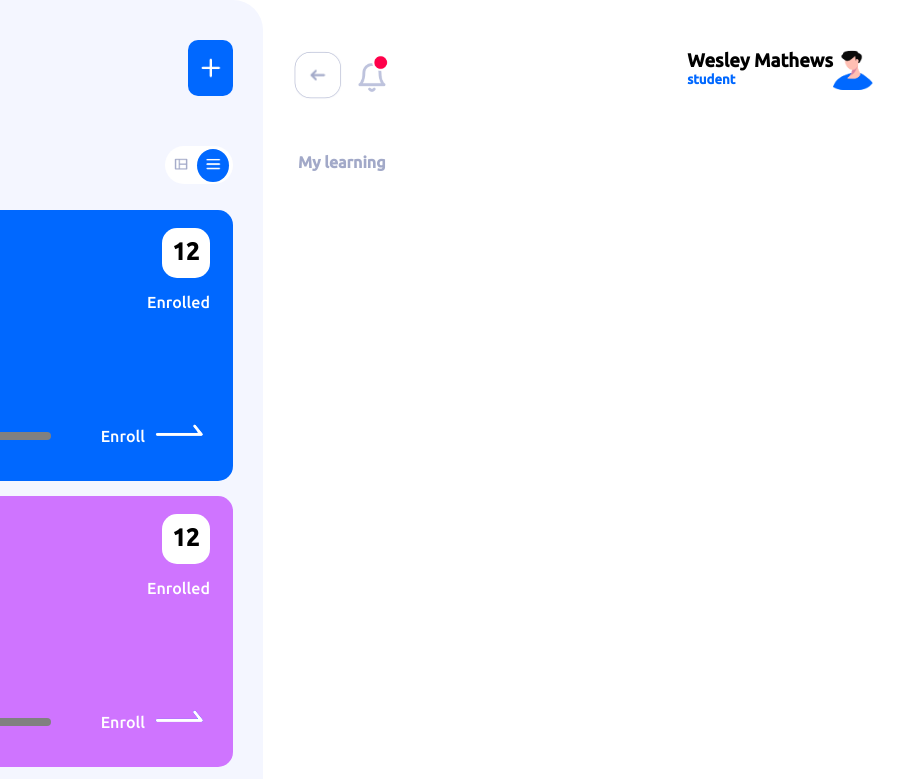
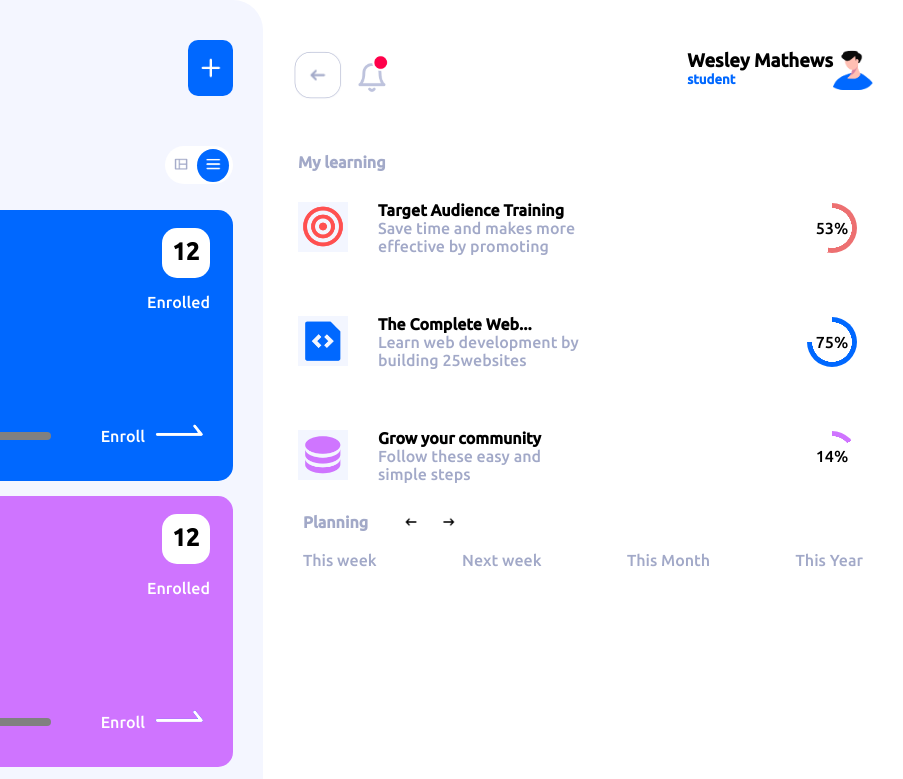
Before and after one commit to ramajeyam-mediwave/course-activity, a plain HTML site: page apps/index.html in a window 1280 px wide. Shown: the top 779 px of the page, 377-1280 px from the left. Drawn offline with Linux system fonts and the light colour scheme; a web font is replaced by a local one.

Commit message:
Added styles

```diff
--- a/apps/index.html
+++ b/apps/index.html
@@ -163,7 +163,6 @@
             <h3>Wesley Mathews</h3>
             <h5 class="student">student</h5>
           </div>
-
           <img
             src="/assets/profile.png"
             alt="profile-img"
@@ -172,12 +171,72 @@
           />
         </div>
         </div>
-        <h4 class="learn-background">My learning</h4>
+        <div>
+         <h4 class="learn-background">My learning</h4>
+        </div>
+        <div class="percent">
+            <div class="percent-img">
+                <img class="learning-icon" src="/assets/my-learning-icon1.png" alt="learning-icon">
+            </div>
+                <div class="learning-text">
+                    <h4>Target Audience Training</h4>
+                    <span>Save time and makes more effective by promoting</span>
+                </div>
+                <div>
+                    <div class="progress-bar-target">
+                        <progress value="75" min="0" max="100" style="visibility:hidden;height:0;width:0;">75%</progress>
+                      </div>
+                </div>
+        </div>
+        <div class="complete-web">
+            <div class="percent-img">
+                <img class="learning-icon" src="/assets/my-learning-icon2.png" alt="learning-icon">
+            </div>
+                <div class="learning-text">
+                    <h4>The Complete Web...</h4>
+                    <span>Learn web development by building 25websites</span>
+                </div>
+                <div>
+                    <div class="progress-bar-web">
+                        <progress value="75" min="0" max="100" style="visibility:hidden;height:0;width:0;">75%</progress>
+                      </div>
+                </div>
+        </div>
+        <div class="grow-community">
+            <div class="percent-img">
+                <img class="learning-icon" src="/assets/my-learning-icon3.png" alt="learning-icon">
+            </div>
+                <div class="learning-text">
+                    <h4>Grow your community</h4>
+                    <span>Follow these easy and simple steps</span>
+                </div>
+                <div>
+                    <div class="progress-bar-grow">
+                        <progress value="75" min="0" max="100" style="visibility:hidden;height:0;width:0;">75%</progress>
+                      </div>
+                </div>
+        </div>
+        <div class="planning">
+            <h4>Planning</h4>
+            <div class="left-arrow">
+              <img src="/assets/slider-left.png" alt="left-arrow" width="15px"/>
+            </div>
+            <div class="right-arrow" alt="right-arrow">
+              <img src="/assets/slider-right.png"  width="15px"/>
+            </div>
+          </div>
+          <div>
+            <div class="calender">
+                <div class="cal-label">
+                    <span>This week</span>
+                    <span>Next week</span>
+                    <span>This Month</span>
+                    <span>This Year</span>
+                </div>
+            </div>
+          </div>
+    </div>
       </div>
       </div>
-
-      </div>
-
-
   </body>
 </html>
--- a/apps/style.css
+++ b/apps/style.css
@@ -106,19 +106,19 @@ body {
   padding: 18px;
   margin-bottom: 15px;
 }
-.card2{
+.card2 {
   background-color: #cf74ff;
   border-radius: 15px;
   padding: 18px;
   margin-bottom: 15px;
 }
-.card3{
+.card3 {
   background-color: #fadb39;
   border-radius: 15px;
   padding: 18px;
   margin-bottom: 15px;
 }
-.card4{
+.card4 {
   background-color: #ed7071;
   border-radius: 15px;
   padding: 18px;
@@ -136,7 +136,6 @@ body {
   height: 155px;
   padding-right: 10px;
 }
-
 .number {
   background-color: white;
   height: 40px;
@@ -150,12 +149,10 @@ body {
 p {
   color: white;
 }
-
 .enroll-twelve p {
   padding-top: 15px;
   padding-right: 5px;
 }
-
 .foot {
   display: flex;
   align-items: center;
@@ -167,58 +164,149 @@ p {
   align-items: center;
   margin-top: 22px;
 }
-.progess{
+.progess {
   margin-top: 22px;
   margin-left: 10px;
   background-color: grey;
   height: 8px;
   width: 370px;
   border-radius: 20px;
-
 }
-.enroll-white img{
+.enroll-white img {
   padding-bottom: 5px;
 }
-.progress-grey{
+.progress-grey {
   margin-top: 22px;
   margin-left: 10px;
-    background-color:white;
+  background-color: white;
   height: 8px;
   width: 200px;
   border-radius: 20px;
   margin-top: 0px;
   margin-left: 0px;
 }
-.total-div{
+.total-div {
   display: grid;
   grid-template-columns: 1fr 1fr;
-
 }
-.back-img,.notification-img{
+.back-img,
+.notification-img {
   width: 50px;
   height: 50px;
 }
-.top-learning{
+.top-learning {
   padding: 50px 30px;
   display: flex;
   justify-content: space-between;
-
 }
-
-.student{
+.student {
   color: #0068ff;
 }
-.profile{
+.profile {
   justify-content: right;
   display: flex;
-
 }
-.right-side{
-
+.right-side {
 }
-
-.learn-background{
+.learn-background {
   color: #a2a9c8;
   padding-left: 35px;
-
 }
+.learning-icon {
+  width: 50px;
+  height: 50px;
+  padding-left: 35px;
+}
+.percent {
+  display: flex;
+  align-items: center;
+  justify-content: space-between;
+}
+.learning-text span {
+  color: #a2a9c8;
+}
+.learning-text {
+  padding: 30px;
+  padding-right: 220px;
+}
+.progress-bar-target {
+  display: flex;
+  justify-content: center;
+  align-items: center;
+  width: 50px;
+  height: 50px;
+  border-radius: 50%;
+  background: radial-gradient(closest-side, white 79%, transparent 80% 100%),
+    conic-gradient(#ed7071 53%, white 0);
+  margin-right: 46px;
+}
+.progress-bar-target::before {
+  content: "53%";
+}
+.complete-web {
+  display: flex;
+  align-items: center;
+  justify-content: space-between;
+  padding-top: 0px;
+}
+.progress-bar-web {
+  display: flex;
+  justify-content: center;
+  align-items: center;
+  width: 50px;
+  height: 50px;
+  border-radius: 50%;
+  background: radial-gradient(closest-side, white 79%, transparent 80% 100%),
+    conic-gradient(#0068ff 75%, white 0);
+  margin-right: 46px;
+}
+.progress-bar-web::before {
+  content: "75%";
+}
+.progress-bar-grow {
+  display: flex;
+  justify-content: center;
+  align-items: center;
+  width: 50px;
+  height: 50px;
+  border-radius: 50%;
+  background: radial-gradient(closest-side, white 79%, transparent 80% 100%),
+    conic-gradient(#cf74ff 14%, white 0);
+  margin-right: 46px;
+}
+.progress-bar-grow::before {
+  content: "14%";
+}
+.grow-community {
+  display: flex;
+  align-items: center;
+  justify-content: space-between;
+  padding-top: 0px;
+}
+.planning {
+  display: flex;
+  color: #a2a9c8;
+  padding-left: 40px;
+}
+.planning .left-arrow {
+  padding-left: 30px;
+  border-radius: 20px;
+}
+.planning .right-arrow {
+  padding: 0px 0px;
+}
+.cal-label {
+  padding: 20px 40px;
+  color: #a2a9c8;
+  display: flex;
+  justify-content: space-between;
+}
+span {
+  display: ;
+  justify-content: space-around;
+}
+@media (max-width: 480px) {
+  .total-div {
+    grid-template-columns: 1fr;
+  }
+}
```
Lines whose indentation alone changed are shown as unchanged.
